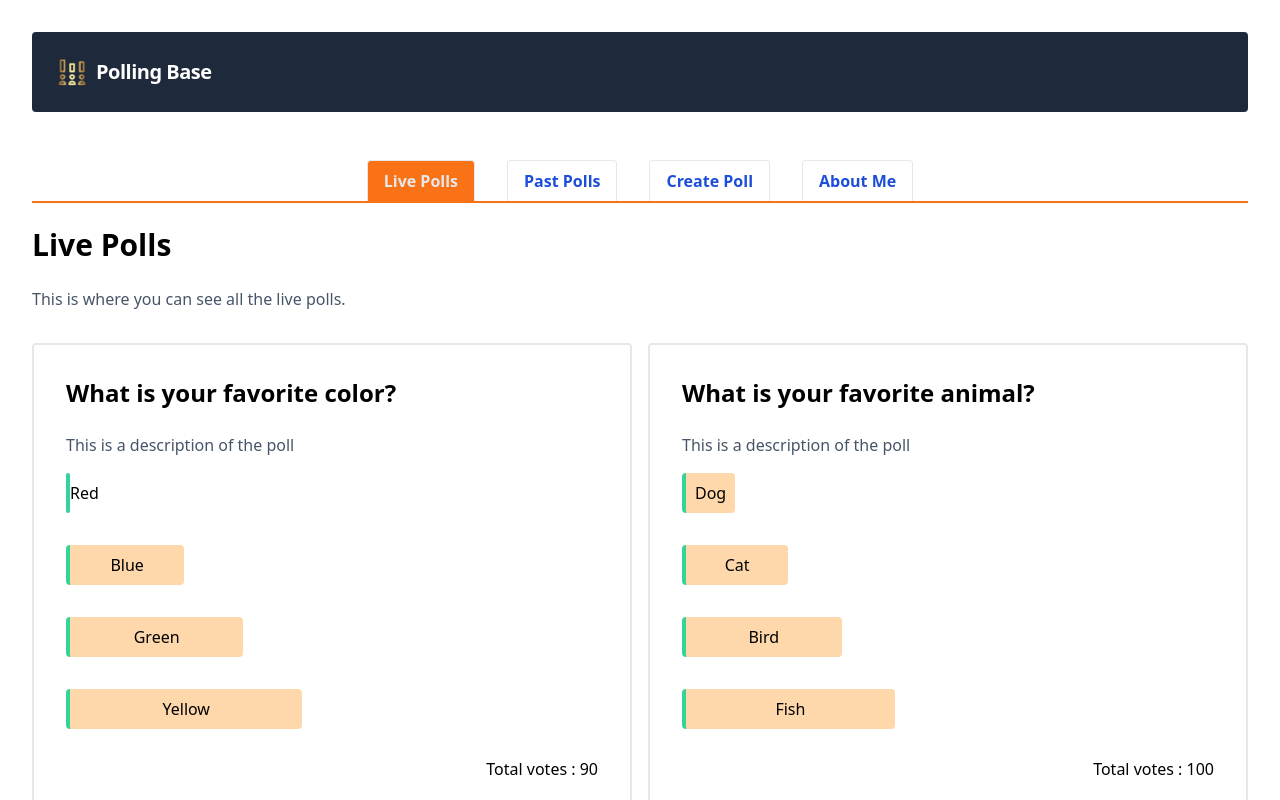
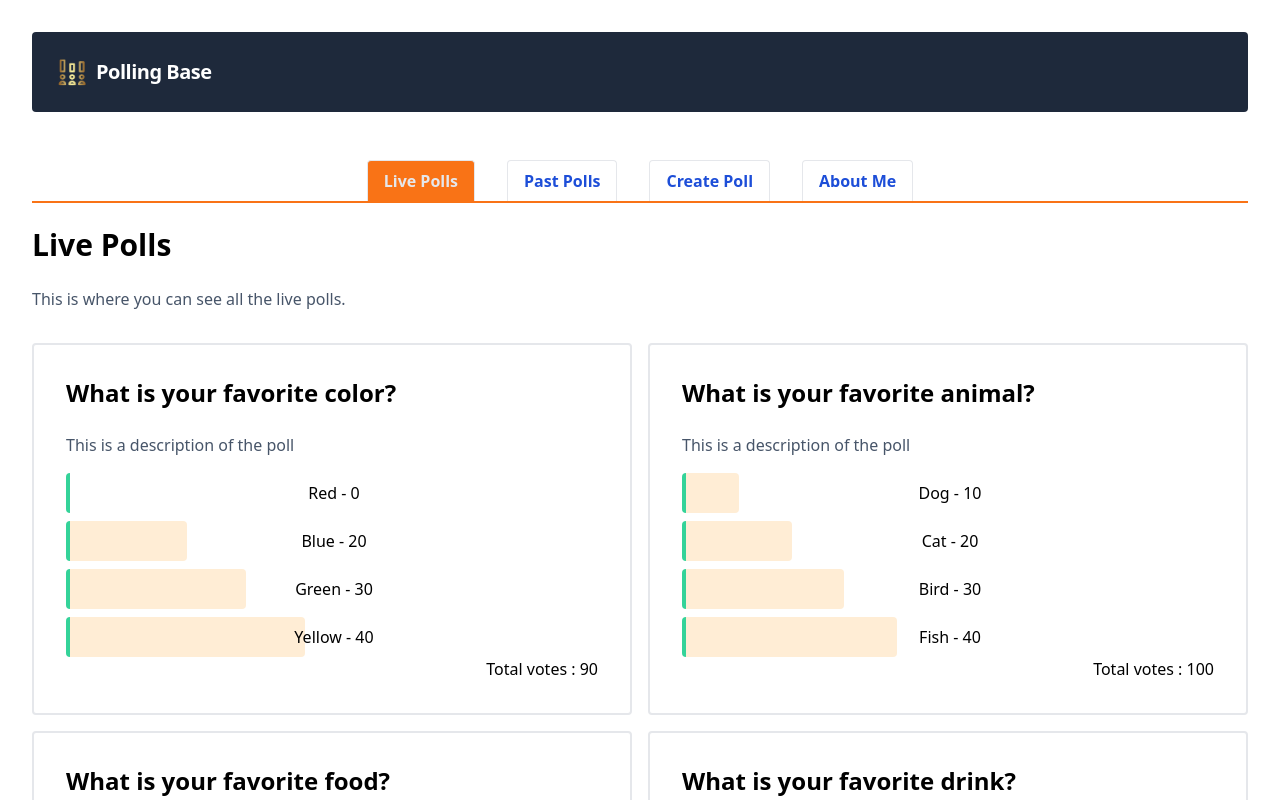
Before and after one commit to Lakshit-Chiranjiv/Polling-app, a Svelte app: page / in a window 1280 px wide. Shown: the top 800 px of the page. Built offline with nearby package versions, Linux system fonts and the light colour scheme.

Commit message:
correct render of % bars

```diff
--- a/src/components/Poll.svelte
+++ b/src/components/Poll.svelte
@@ -10,10 +10,12 @@
     <p class="text-slate-600 mb-4">
         {poll.description}
     </p>
-    <div class="flex flex-col gap-1">
+    <div class="flex flex-col gap-2">
         {#each poll.options as option, i}
-            <button class="bg-orange-200 py-2 rounded border-l-emerald-400 border-l-4" style={`width: ${percentages[i]};`}>{option}</button>
-            <br>
+            <button class="rounded border-l-emerald-400 border-l-4 relative">
+                <div class="bg-orange-100 h-full absolute box-border rounded-r -z-20" style={`width: ${percentages[i]};`}></div>
+                <p class="my-2">{option} - {votes[i]}</p>
+            </button>
         {/each}
     </div>
     <p class="text-right">Total votes : {totalVotes}</p>
```
